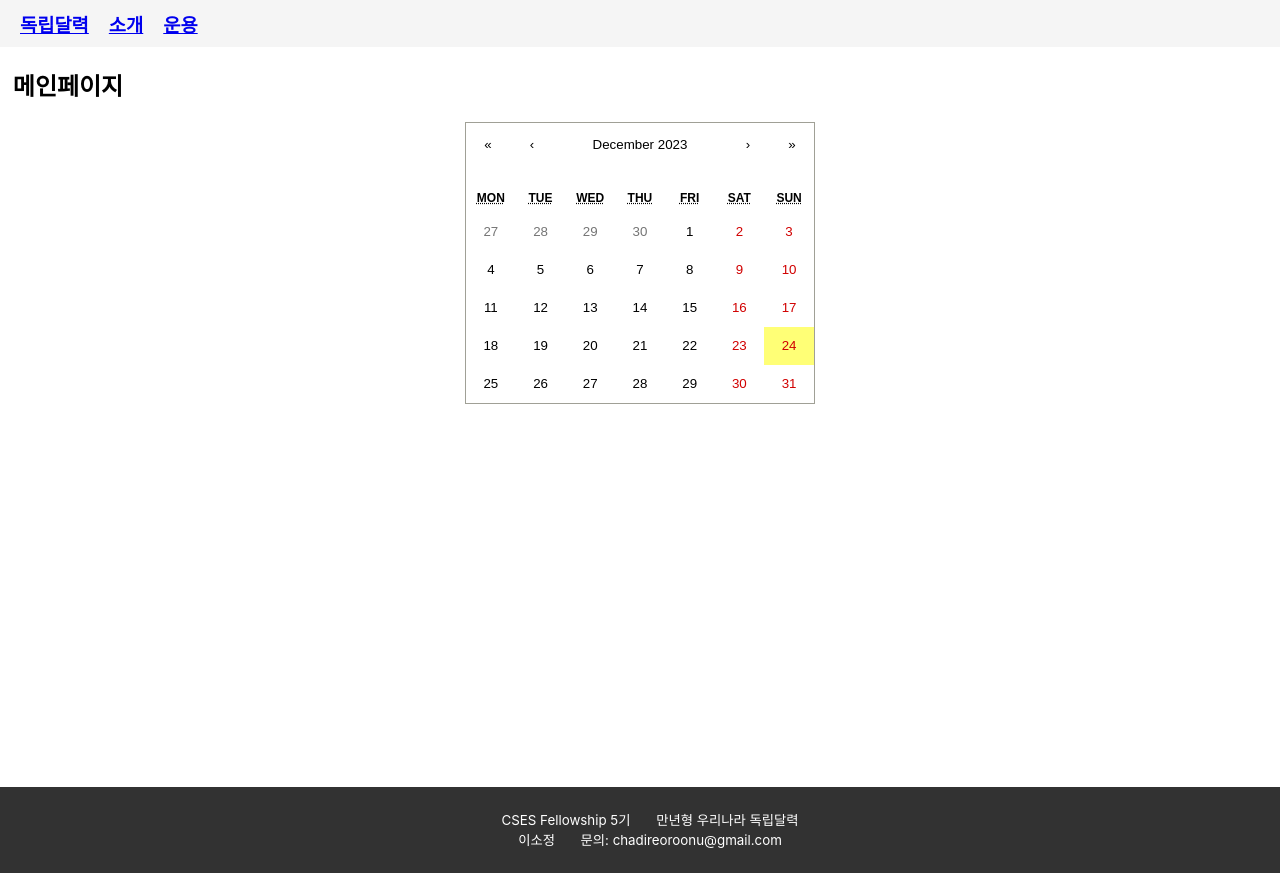
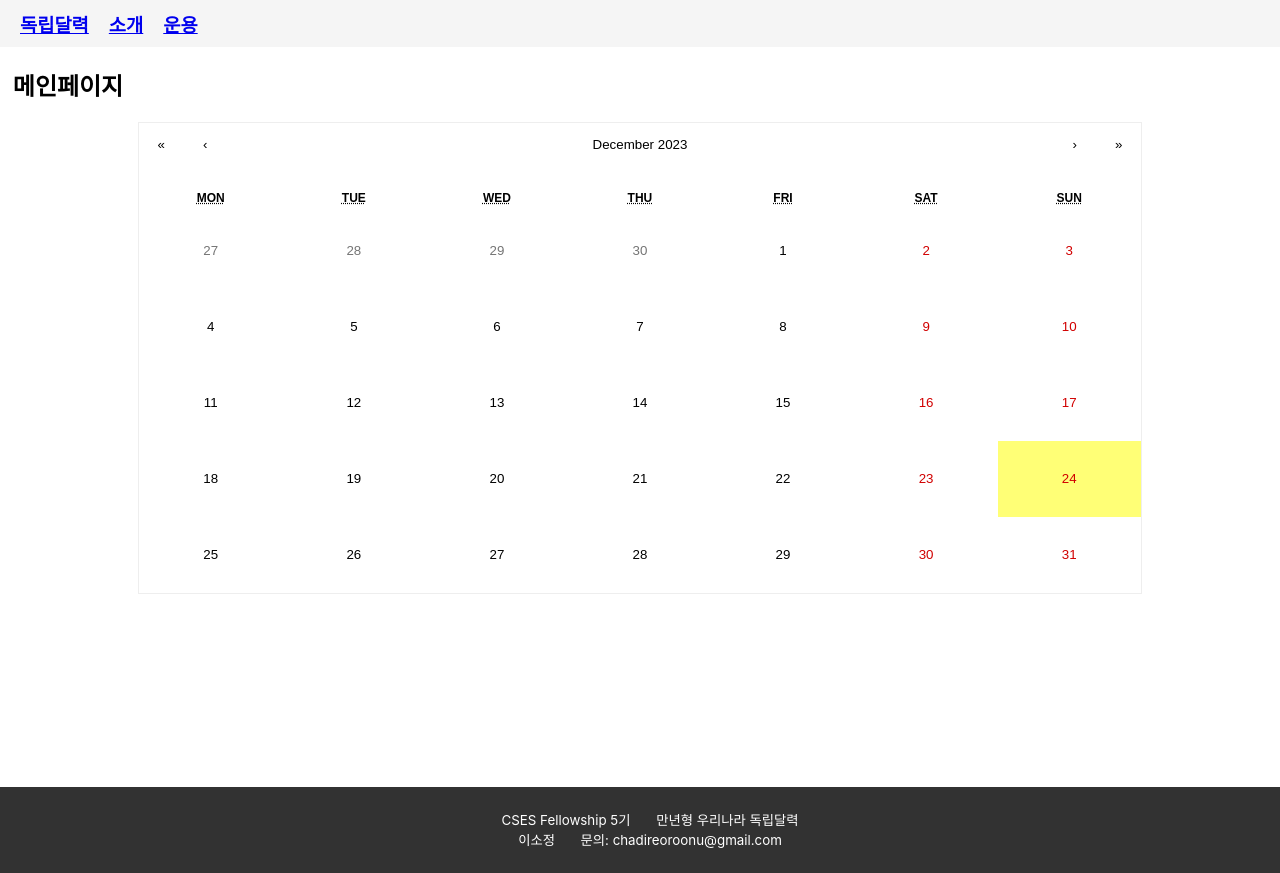
Before and after one commit to chadireoroonu/Independence, a React (Create React App) app in the folder calendar/: page / in a window 1280 px wide. Built offline with nearby package versions, Linux system fonts and the light colour scheme.

Commit message:
💄 Design: 달력 기본 css 높이 등

```diff
--- a/calendar/src/pages/Main.js
+++ b/calendar/src/pages/Main.js
@@ -9,21 +9,15 @@ function Main() {
   return (
 		<MainContainer>
       <h2>메인페이지</h2>
-      <CalendarBox>
+      <CalendarContainer>
         <Calendar
           setDate={setDate}
           date={date}
 					/>
-      </CalendarBox>
+      </CalendarContainer>
     </MainContainer>
   );
 }
-
-export const CalendarNavigation = styled.div`
-	background: ${({ theme }) => theme.color.pink};
-	border-bottom: 4px solid ${({ theme }) => theme.color.brown};
-	height: 90px;
-`;
 
 const MainContainer = styled.div`
 	width: 98%;
@@ -31,9 +25,23 @@ const MainContainer = styled.div`
 	margin: 0 1%;
 `;
 
-const CalendarBox = styled.div`
-	display: flex;
-	justify-content: center;
+const CalendarContainer = styled.div`
+  display: flex;
+  justify-content: center;
+  margin: auto;
+  width: 80%;
+
+	.react-calendar {
+		width: 100%;
+		min-height: 58vh;
+		border: 1px solid #eeeeee;
+	}
+
+	.react-calendar__tile {
+		/* each cell css */
+		line-height: 7vh;
+	}
 `;
 
+
 export default Main;
```
